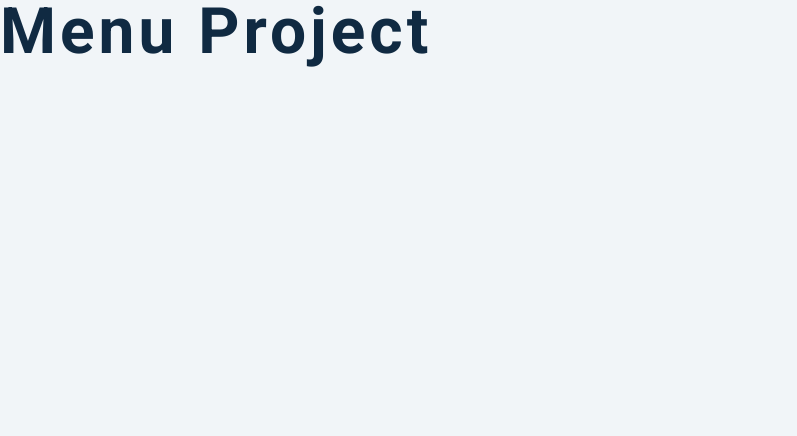
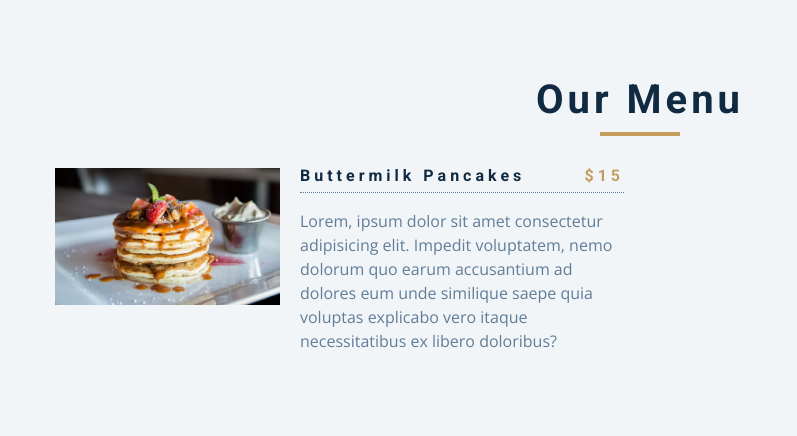
Before and after one commit to DanZ98/Udemy-Menu-Project, a plain HTML site: page index.html in a window 1280 px wide. Shown: the whole page, without its empty margins (0-797 px from the left). Drawn offline with nearby package versions, Linux system fonts and the light colour scheme.

Commit message:
Completed HTML portion of the project

```diff
--- a/index.html
+++ b/index.html
@@ -13,7 +13,33 @@
     <link rel="stylesheet" href="assets/css/styles.css" />
   </head>
   <body>
-    <h1>menu project</h1>
+
+    <section class="menu">
+        <!-- title -->
+        <div class="title">
+            <h2>our menu</h2>
+            <div class="underline"></div>
+        </div>
+        <!-- filter button -->
+        <!-- menu items -->
+        <div class="section-center">
+
+            <!-- single item -->
+            <article class="menu-item">
+                <img src="assets/img/menu-item.jpg" alt="photo">
+                <div class="item-info">
+                    <header>
+                        <h4>buttermilk pancakes</h4>
+                        <h4 class="price">$15</h4>
+                    </header>
+                    <p class="item-text">Lorem, ipsum dolor sit amet consectetur adipisicing elit. Impedit voluptatem, nemo dolorum quo earum accusantium ad dolores eum unde similique saepe quia voluptas explicabo vero itaque necessitatibus ex libero doloribus?</p>
+                </div>
+            </article>
+            <!-- end of single item -->
+
+        </div>
+    </section>
+
     <!-- javascript -->
     <script src="assets/js/scripts.js"></script>
   </body>
```
Also changed, not shown: 2 other files.
